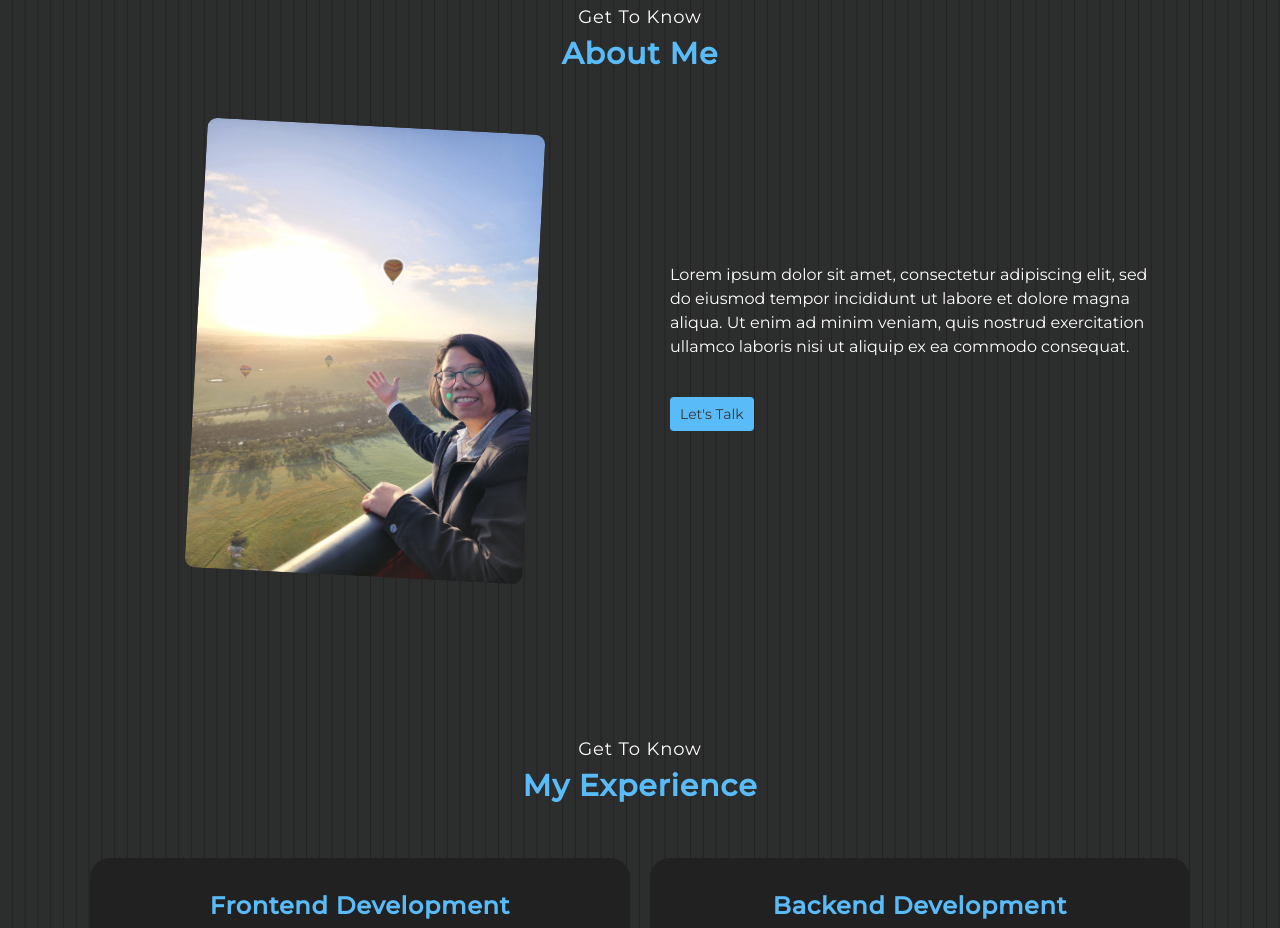
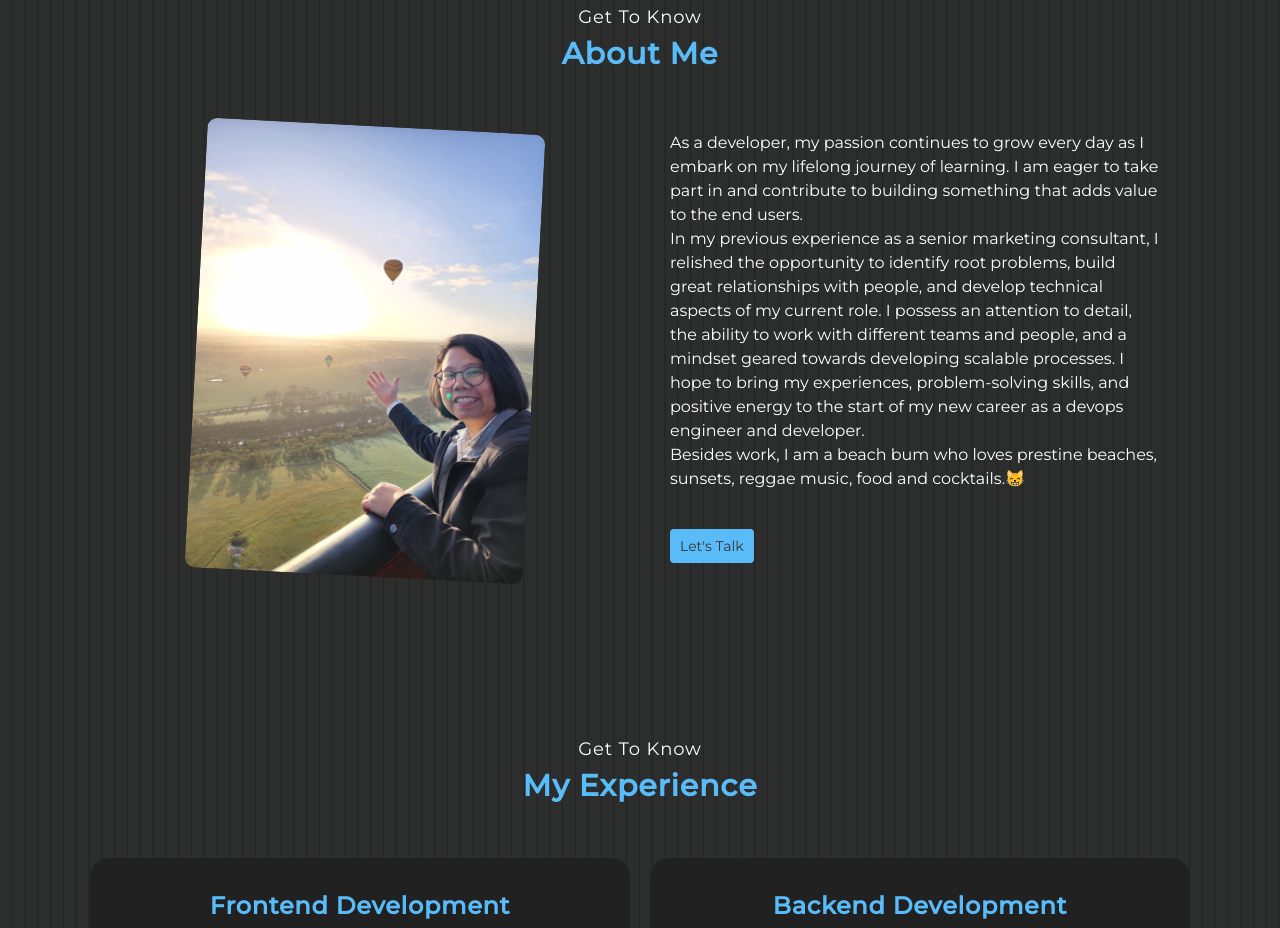
Before and after one commit to clarizalooktech/clarizalook, a React (Create React App) app: page / in a window 1280 px wide. Shown: the part 900-1828 px from the top of the page. Built offline with nearby package versions, Linux system fonts and the light colour scheme.

Commit message:
adding about me contents

```diff
--- a/public/index.html
+++ b/public/index.html
@@ -12,7 +12,7 @@
     <link rel="apple-touch-icon" href="%PUBLIC_URL%/logo192.png" />
     <link rel="manifest" href="%PUBLIC_URL%/manifest.json" />
 
-    <title>Clariza Look</title>
+    <title>Clariza Look | DevOps | Systems Engineer | Software Engineer Portfolio </title>
   </head>
   <body>
     <noscript>You need to enable JavaScript to run this app.</noscript>
--- a/src/components/About.js
+++ b/src/components/About.js
@@ -13,7 +13,9 @@ const About = () => {
                         <img src={image} alt='About Cleariza Look' />
                     </div>
                     <div className='about__col about__col--desc'>
-                        <p>Lorem ipsum dolor sit amet, consectetur adipiscing elit, sed do eiusmod tempor incididunt ut labore et dolore magna aliqua. Ut enim ad minim veniam, quis nostrud exercitation ullamco laboris nisi ut aliquip ex ea commodo consequat.</p>
+                        <p>As a developer, my passion continues to grow every day as I embark on my lifelong journey of learning. I am eager to take part in and contribute to building something that adds value to the end users.</p>
+                        <p>In my previous experience as a senior marketing consultant, I relished the opportunity to identify root problems, build great relationships with people, and develop technical aspects of my current role. I possess an attention to detail, the ability to work with different teams and people, and a mindset geared towards developing scalable processes. I hope to bring my experiences, problem-solving skills, and positive energy to the start of my new career as a devops engineer and developer.</p>
+                        <p>Besides work, I am a beach bum who loves prestine beaches, sunsets, reggae music, food and cocktails.😸</p>
                         <div className='about__col-button'>
                             <Link label="Let's Talk" theme="primary" />
                         </div>
```
Also changed, not shown: 1 other file (tests, documents, lock files or other folders).
